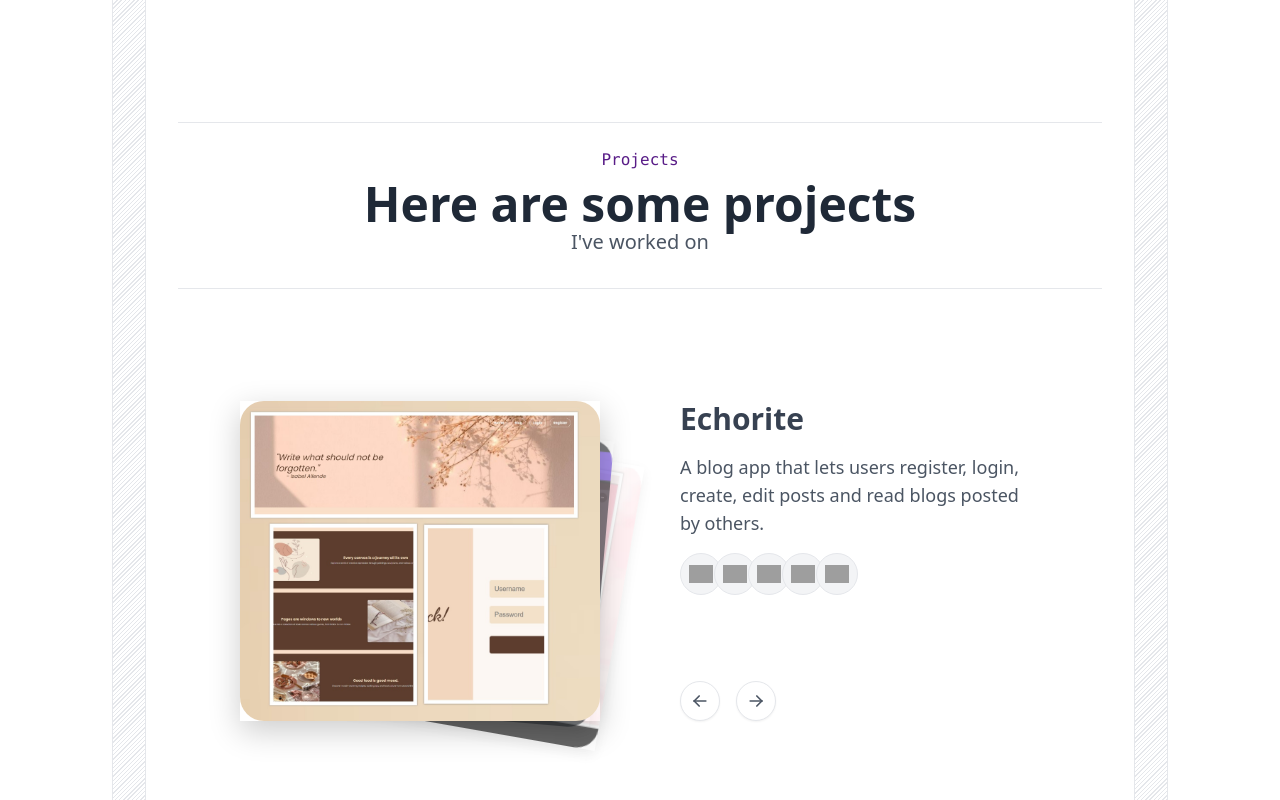
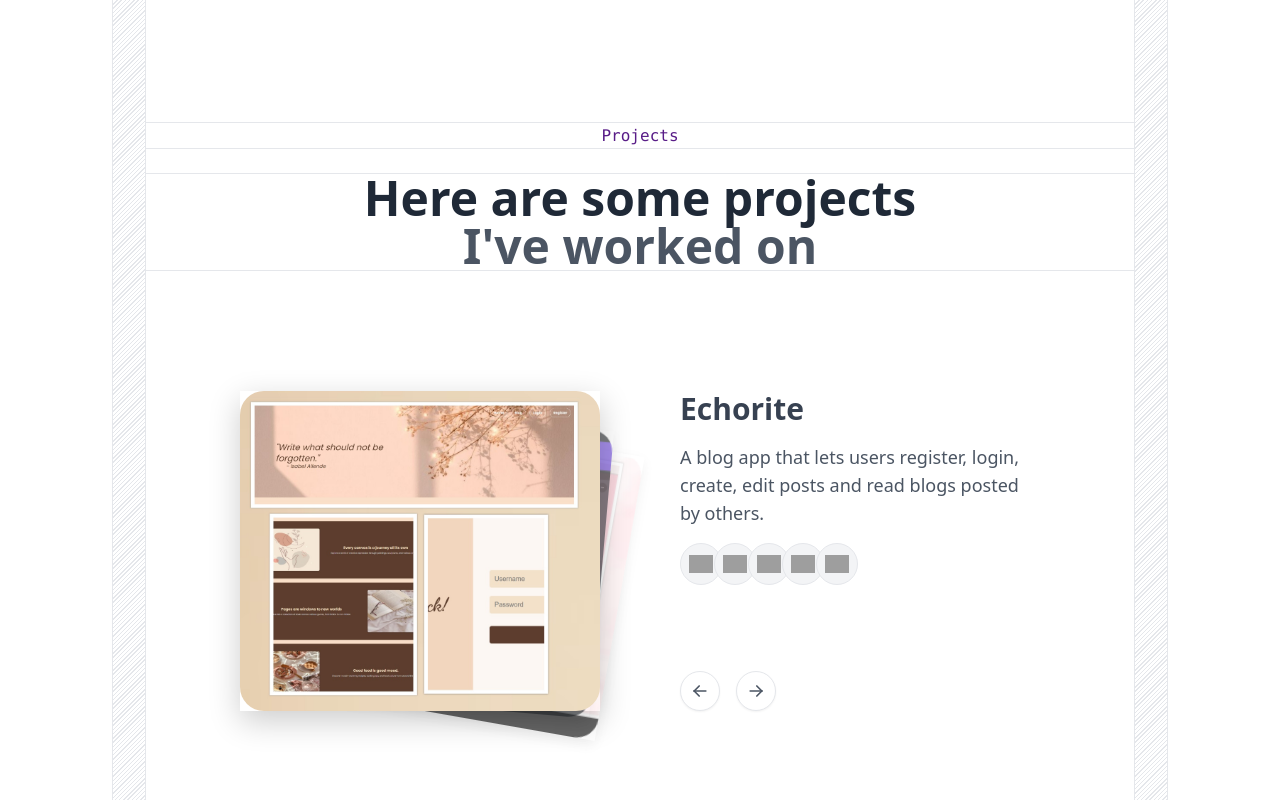
Before and after one commit to SHRUTIAGARWAL21/portfolio, a React (Vite) app: page / in a window 1280 px wide. Shown: the part 1440-2240 px from the top of the page. Built offline with nearby package versions, Linux system fonts and the light colour scheme; grey boxes are pictures that could not be loaded.

Commit message:
overflow fixed

```diff
--- a/src/App.jsx
+++ b/src/App.jsx
@@ -7,6 +7,7 @@ import Footer from "./Footer";
 
 export default function App() {
   return (
+    <div className="relative min-h-screen overflow-x-hidden">
       <div className="md:mx-0 xl:mx-28 border-l border-r">
         <Navbar />
 
@@ -31,5 +32,6 @@ export default function App() {
 
         <Footer />
       </div>
+    </div>
   );
 }
--- a/src/project/Project.jsx
+++ b/src/project/Project.jsx
@@ -1,26 +1,21 @@
 import ProjectShowcase from "./ProjectShowcase";
-
 export default function Project() {
   return (
-    <div id="projects" className="overflow-x-hidden px-4 sm:px-6 lg:px-8">
-      {/* Divider */}
-      <hr className="border-t border-gray-200 mb-6" />
+    <div id="projects">
+      <hr className="border-t border-gray-200 max-w-10xl" />
 
-      {/* Header */}
-      <div className="text-center">
-        <span className="text-md font-mono text-purple-900">Projects</span>
-
-        <h2 className="text-4xl sm:text-5xl font-semibold text-gray-800 leading-tight mt-2">
+      <div className=" mx-auto text-center">
+        <span className="text-md font-mono text-purple-900 ">Projects</span>
+        <hr className="border-t border-gray-200 max-w-10xl mb-6" />
+        <hr className="border-t border-gray-200 max-w-10xl" />
+        <h2 className="text-4xl sm:text-5xl font-semibold text-gray-800 leading-tight">
           Here are some projects
+          <br />
+          <h2 className="text-gray-600">I've worked on</h2>
         </h2>
-        <p className="text-gray-600 text-lg sm:text-xl">I've worked on</p>
       </div>
-
-      {/* Bottom Divider */}
-      <hr className="border-t border-gray-200 my-8" />
-
-      {/* Projects */}
-      <div>
+      <hr className="border-t border-gray-200 pb-10 " />
+      <div className="">
         <ProjectShowcase />
       </div>
     </div>
```
Lines whose indentation alone changed are shown as unchanged.
